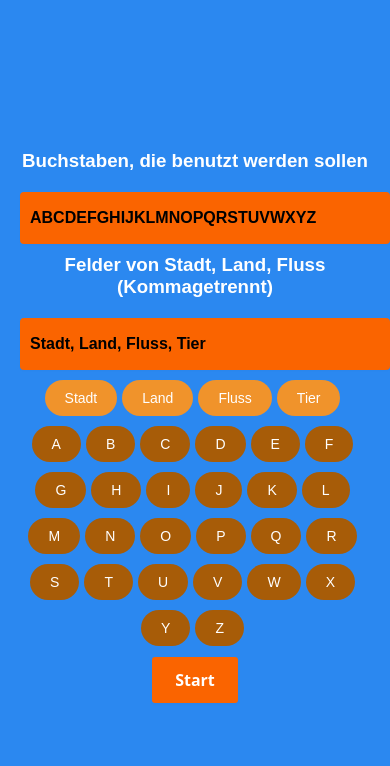
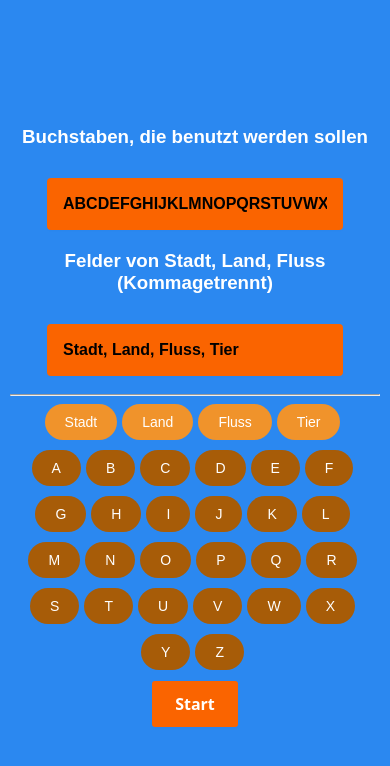
Before and after one commit to wwhtrbbtt/StadtLandFluss, a plain HTML site: page index.html in a window 390 px wide. Drawn offline with Linux system fonts and the light colour scheme; a web font is replaced by a local one.

Commit message:
mobile optimized

```diff
--- a/index.html
+++ b/index.html
@@ -42,25 +42,21 @@
          border-radius: .25rem;
          box-shadow: rgba(0, 0, 0, 0.02) 0 1px 3px 0;
          color: #fff;
-         display: inline-flex;
          font-family: system-ui,-apple-system,system-ui,"Helvetica Neue",Helvetica,Arial,sans-serif;
          font-size: 16px;
          font-weight: 600;
          line-height: 1.25;
          min-height: 3rem;
          padding: 1em;
-         padding-left: 10px;
          margin: 10px;
          position: relative;
          text-decoration: none;
          transition: all 250ms;
-         width: auto;
+         width: 80%;
          border: none;
-         display: block;
          font-family: inherit;
          font-size: 16px;
          color: black;
-         width: 100%;
          }
          .button-5:hover,
          .button-5:focus {
@@ -170,6 +166,7 @@
             />
          <h3>Felder von Stadt, Land, Fluss (Kommagetrennt)</h3>
          <input id="textarea" placeholder="Stadt, Land, Fluss" value="Stadt, Land, Fluss, Tier"></input>
+        <hr>
          <div id="tags"></div>
          <div id="charTags"></div>
          <button onclick="choose()" class="button-5">Start</button>
```
